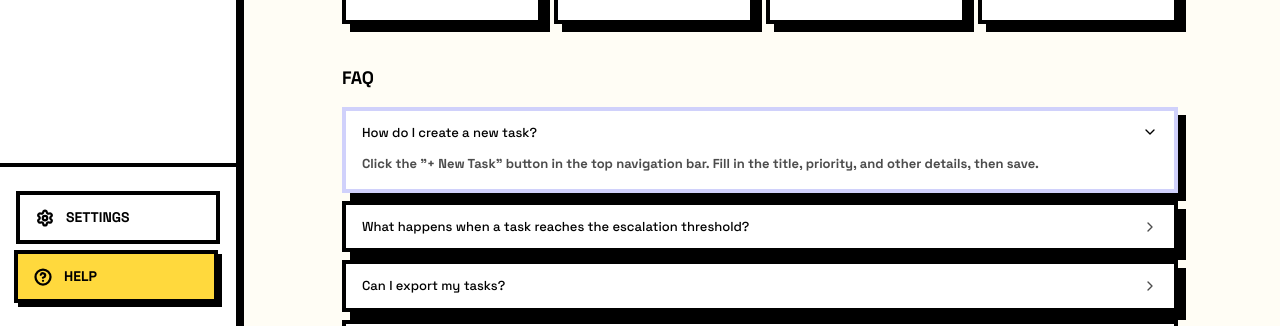
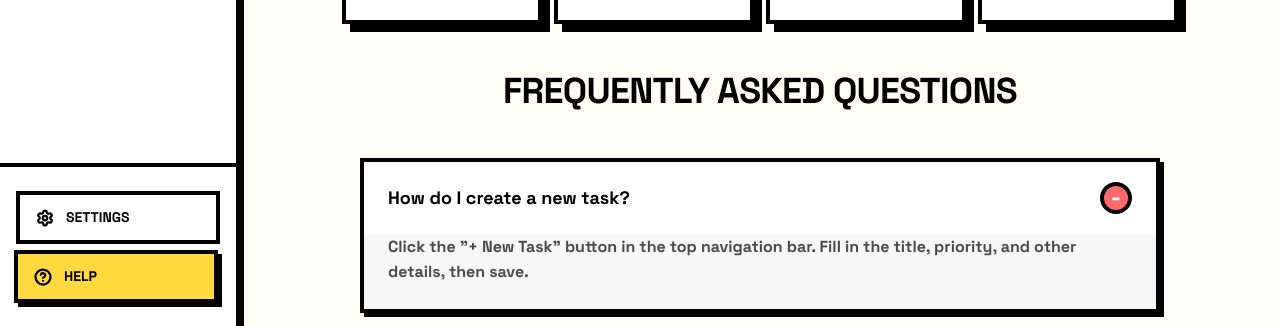
Before and after one commit to guptasushant812/TasksManager, a Next.js app in the folder client/: page /help in a window 1280 px wide. Shown: the part 471-797 px from the top of the page. Built offline with nearby package versions, Linux system fonts and the light colour scheme; no server answers.

Commit message:
feat(faq): update faq accordion layout
Update the FAQ page layout with an accordion style matching the theme.

```diff
--- a/client/app/help/page.tsx
+++ b/client/app/help/page.tsx
@@ -106,43 +106,63 @@ export default function HelpCenterPage() {
           </section>
 
           {/* FAQ */}
-          <section style={{ marginBottom: 40 }}>
-            <h2 style={{ fontSize: 18, fontWeight: 600, letterSpacing: '-0.01em', color: 'var(--text-primary)', marginBottom: 16 }}>FAQ</h2>
+          <section style={{ marginBottom: 64, marginTop: 40 }}>
+            <h2 style={{ fontSize: 36, fontWeight: 900, textAlign: 'center', letterSpacing: '-0.02em', color: 'var(--text-primary)', marginBottom: 40 }}>Frequently asked questions</h2>
 
-            <div style={{ display: 'flex', flexDirection: 'column', gap: 8 }}>
+            <div style={{ display: 'flex', flexDirection: 'column', gap: 16, maxWidth: 800, margin: '0 auto' }}>
               {FAQS.map((faq, i) => {
                 const isOpen = openFaq === i;
                 return (
-                  <div key={i} className="card" style={{
+                  <div key={i} style={{
+                    background: 'var(--bg-surface)',
+                    border: '4px solid var(--border)',
+                    boxShadow: '4px 4px 0px 0px var(--border)',
                     overflow: 'hidden',
-                    borderColor: isOpen ? 'rgba(99,102,241,0.3)' : undefined,
-                    transition: 'border-color 0.15s',
+                    transition: 'all 0.2s',
                   }}>
                     <button
                       onClick={() => setOpenFaq(isOpen ? null : i)}
                       style={{
                         width: '100%', display: 'flex', alignItems: 'center', justifyContent: 'space-between',
-                        padding: '12px 16px', background: 'transparent', border: 'none',
+                        padding: '20px 24px', background: 'var(--bg-surface)', border: 'none',
                         cursor: 'pointer', textAlign: 'left',
-                        color: isOpen ? 'var(--text-primary)' : 'var(--text-secondary)',
-                        fontSize: 13, fontWeight: 500,
+                        color: 'var(--text-primary)',
                       }}
                     >
-                      <span>{faq.q}</span>
-                      {isOpen ? <ChevronDown style={{ width: 16, height: 16, flexShrink: 0 }} /> : <ChevronRight style={{ width: 16, height: 16, flexShrink: 0, color: 'var(--text-muted)' }} />}
+                      <span style={{ fontSize: 18, fontWeight: 800 }}>{faq.q}</span>
+                      <div style={{
+                        width: 32, height: 32, borderRadius: '50%',
+                        border: '4px solid var(--border)',
+                        display: 'flex', alignItems: 'center', justifyContent: 'center',
+                        background: isOpen ? 'var(--accent)' : 'var(--bg-surface)',
+                        color: isOpen ? '#fff' : 'var(--text-primary)',
+                        flexShrink: 0,
+                        transition: 'background 0.2s'
+                      }}>
+                        {isOpen ? (
+                          <span style={{ fontSize: 24, lineHeight: 1, fontWeight: 900, marginTop: -2 }}>-</span>
+                        ) : (
+                          <span style={{ fontSize: 24, lineHeight: 1, fontWeight: 900, marginTop: -2 }}>+</span>
+                        )}
+                      </div>
                     </button>
 
                     <div style={{
-                      maxHeight: isOpen ? 200 : 0,
+                      maxHeight: isOpen ? 500 : 0,
                       opacity: isOpen ? 1 : 0,
-                      padding: isOpen ? '0 16px 14px' : '0 16px',
-                      transition: 'all 0.2s var(--ease-smooth)',
+                      background: 'rgba(0,0,0,0.03)',
+                      transition: 'all 0.3s ease-out',
                       overflow: 'hidden',
-                      color: 'var(--text-muted)',
-                      fontSize: 13,
-                      lineHeight: 1.6,
                     }}>
-                      {faq.a}
+                      <div style={{
+                        padding: '0px 24px 24px 24px',
+                        color: 'var(--text-muted)',
+                        fontSize: 16,
+                        lineHeight: 1.6,
+                        fontWeight: 600,
+                      }}>
+                        {faq.a}
+                      </div>
                     </div>
                   </div>
                 );
```
